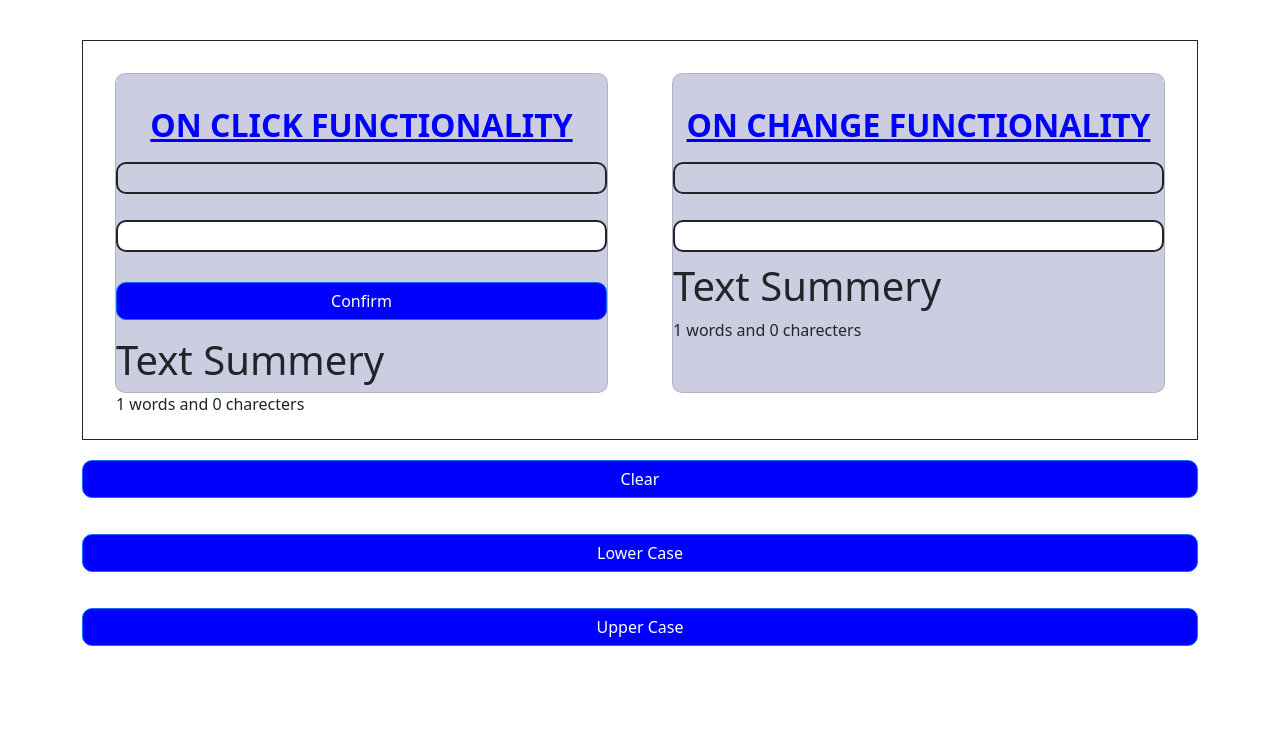
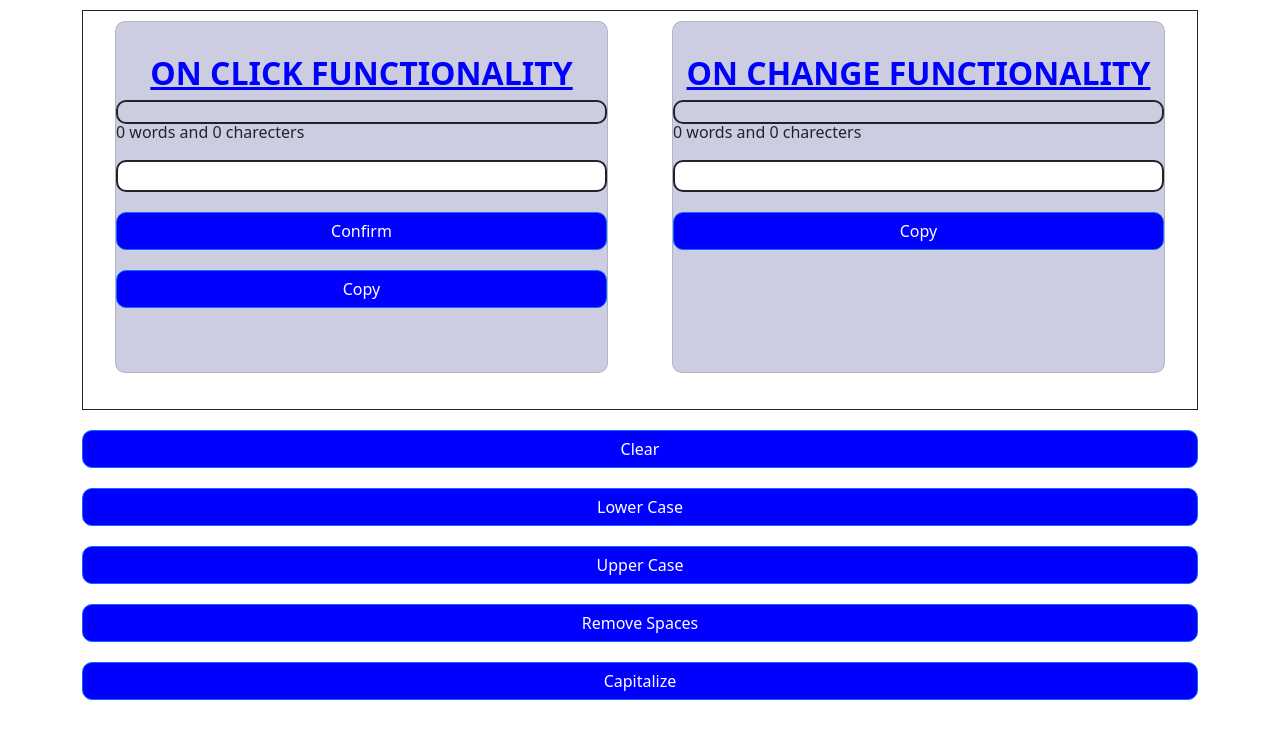
Before and after one commit to React-JS-Tutorials/reactify, a React (Create React App) app: page / in a window 1280 px wide. Shown: the top 738 px of the page. Built offline with nearby package versions, Linux system fonts and the light colour scheme.

Commit message:
Added more tweaks to the app

```diff
--- a/src/App.css
+++ b/src/App.css
@@ -1,14 +1,18 @@
+* {
+    margin: 0;
+    padding: 0;
+}
 .cards{
-    margin-top: 40px;
-    padding-bottom: 40px;
+    margin-top: 10px;
+    padding-bottom: 5px;
     justify-content: center;
     border: solid 0.5px;
     display: flex;
-    min-height: 10px;
     height: 25rem;
 }
 .card {
-    height: 20rem;
+    margin-top: 10px;
+    height: 22rem;
     border-radius: 10px;
 }
 h2{
@@ -22,16 +26,17 @@ h2{
 .form-label{
     text-align: center;
     border-radius: 10px;
-    margin: 10px 0px 10px 0px;
+    margin: 0;
+    padding: 10px 10px 10px 10px;
     width: 100%;
     height: auto;
-    min-height: 2rem;
     border: solid 2px;
 }
 .form-control{
     text-align: center;
     border-radius: 10px;
-    margin: 10px 0px 10px 0px;
+    margin: 0;
+    padding: 10px 10px 10px 10px;
     width: 100%;
     height: 2rem;
     border: solid 2px;
@@ -39,3 +44,7 @@ h2{
 .btn{
     border-radius: 10px;
 }
+p {
+    margin-top: -10px;
+    padding: 0;
+}
--- a/src/components/Textform.js
+++ b/src/components/Textform.js
@@ -35,6 +35,27 @@ export default function Textform() {
         setClickText(clickText.toUpperCase());
     }
 
+    //Copy clickText
+    const handleClickCopy =()=>{
+        navigator.clipboard.writeText(clickText);
+    }
+
+    //copy clickChange
+    const handleCopyChange =()=>{
+        navigator.clipboard.writeText(changeText);
+    }
+
+    //Remove Extra Spaces
+    const removeSpaces =()=>{
+        setChangeText(changeText.split(/[ ]+/).join(" "));
+    }
+
+    //Handle Capitalize
+    const handleCapitalize =()=>{
+        setChangeText(changeText.charAt(0).toUpperCase() + changeText.slice(1));
+        setClickText(clickText.charAt(0).toUpperCase() + clickText.slice(1));
+    }
+
     //The body of the page to be returned
     return (
 
@@ -43,13 +64,16 @@ export default function Textform() {
             {/*Grid for changing the label text on button click*/}
             <div className="mb-6 card">
                 <div className="mb-6">
+
                     <h2>On Click Functionality</h2>
                     <label className="form-label">{clickText}</label>
+                    <p>{(clickText === '')?0:clickText.split(" ").length} words and {clickText.length} charecters</p>
                     <input className="form-control" id="myBox" />
                 </div>
-                <button className="btn btn-primary mb-3" onClick={handleClick} >Confirm</button>
-                <h1>Text Summery</h1>
-                <p>{clickText.split(" ").length} words and {clickText.length} charecters</p>
+                <button className="btn btn-primary" onClick={handleClick} >Confirm</button>
+                <button className="btn btn-primary" onClick={handleClickCopy}>Copy</button>
+
+
             </div>
 
             {/*Grid for changing the label text on change*/}
@@ -57,17 +81,19 @@ export default function Textform() {
                 <div className="mb-6">
                     <h2>On Change Functionality</h2>
                     <label className="form-label">{changeText}</label>
+                    <p>{(changeText === '')?0:changeText.split(" ").length} words and {changeText.length} charecters</p>
                     <input className="form-control" id="myBox-change" onChange={handleOnChange} value={changeText} />
-                    <h1>Text Summery</h1>
-                    <p>{changeText.split(" ").length} words and {changeText.length} charecters</p>
+                    <button className="btn btn-primary" onClick={handleCopyChange}>Copy</button>
                 </div>
             </div>
             </div>
             {/* adding global buttons */}
             <div className='global-buttons'>
-                <button className="btn btn-primary mb-3" onClick={handleClear}>Clear</button>
-                <button className="btn btn-primary mb-3" onClick={handleLow}>Lower Case</button>
-                <button className="btn btn-primary mb-3" onClick={handleUpper}>Upper Case</button>
+                <button className="btn btn-primary sm-3" onClick={handleClear}>Clear</button>
+                <button className="btn btn-primary sm-3" onClick={handleLow}>Lower Case</button>
+                <button className="btn btn-primary sm-3" onClick={handleUpper}>Upper Case</button>
+                <button className="btn btn-primary sm-3" onClick={removeSpaces}>Remove Spaces</button>
+                <button className="btn btn-primary sm-3" onClick={handleCapitalize}>Capitalize</button>
             </div>
         </div>
     )
```
